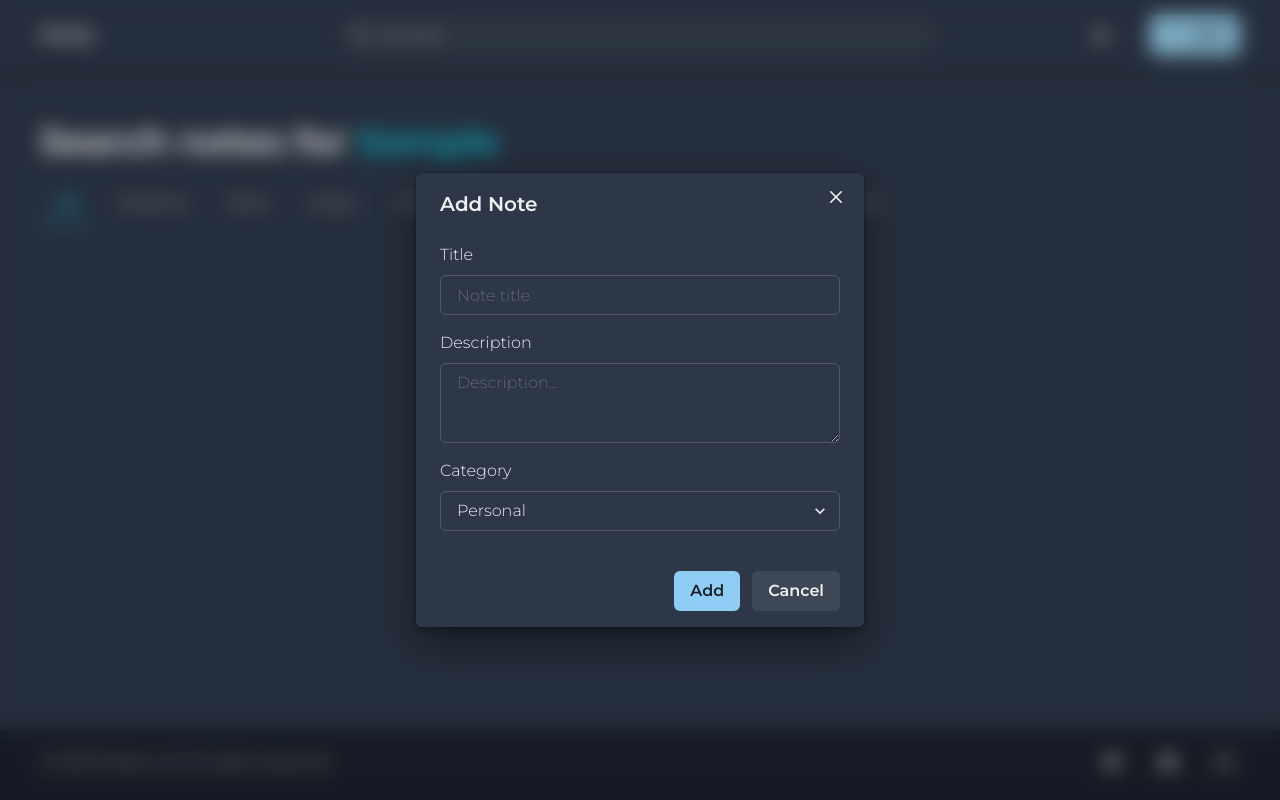
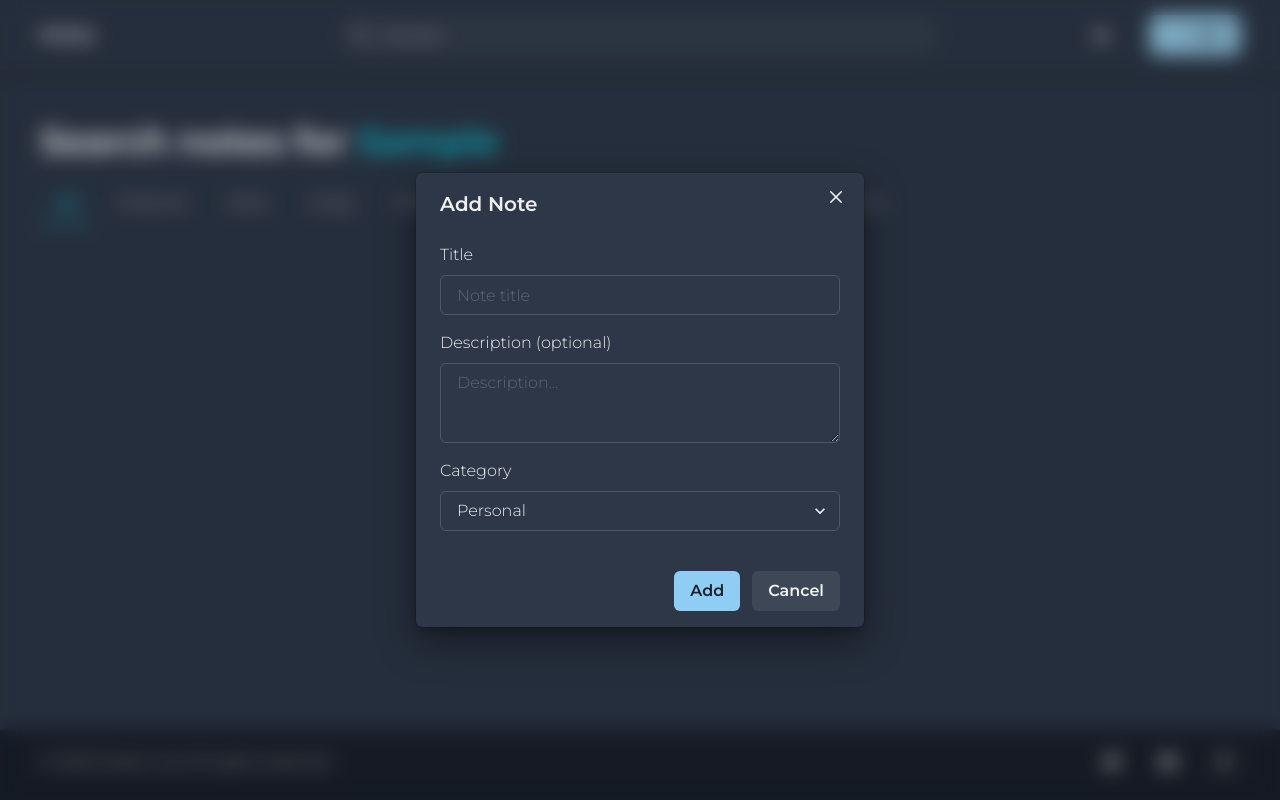
Before and after one commit to PhilParkerA/big-dev-soon-notely-freerun-3zcdnf, a React (Vite) app: page / in a window 1280 px wide. Both pictures are taken after typing "Sample" into the empty fields and a click on the button "Add". Built offline with nearby package versions, Linux system fonts and the light colour scheme.

Commit message:
Address AddForm error

```diff
--- a/src/components/AddForm.tsx
+++ b/src/components/AddForm.tsx
@@ -21,7 +21,7 @@ import { FieldValues, useForm } from "react-hook-form";
 import { MdAdd } from "react-icons/md";
 import { v4 as uuidv4 } from "uuid";
 import categories from "../constants/categories";
-import useNotesHook from "../hooks/useNotesHook";
+import useNotesHook, { Note } from "../hooks/useNotesHook";
 
 import { zodResolver } from "@hookform/resolvers/zod";
 import { z } from "zod";
@@ -31,10 +31,7 @@ const schema = z.object({
     .string()
     .min(3, { message: "Title must contain at least 3 characters" })
     .max(40),
-  description: z
-    .string()
-    .min(0)
-    .max(250),
+  description: z.string().min(0).max(250),
   category: z.enum(categories, {
     errorMap: () => ({ message: "Category is required." }),
   }),
@@ -73,8 +70,11 @@ const AddForm = () => {
   const onSubmit = (data: FieldValues) => {
     generateNewId();
     if (data) {
+      //Didn't use spread operator because of an error
       const newNote = {
-        ...data,
+        title: data.title,
+        description: data.description,
+        category: data.category,
         id: uniqueId,
         completed: false,
         date: new Date().toISOString().slice(0, 10),
@@ -127,7 +127,7 @@ const AddForm = () => {
               </FormControl>
 
               <FormControl mt={4}>
-                <FormLabel>Description</FormLabel>
+                <FormLabel>Description (optional)</FormLabel>
                 <Textarea
                   {...register("description")}
                   placeholder="Description..."
--- a/src/components/EditForm.tsx
+++ b/src/components/EditForm.tsx
@@ -36,10 +36,7 @@ const schema = z.object({
   title: z
     .string()
     .min(3, { message: "Title must contain at least 3 characters" }),
-  description: z
-    .string()
-    .min(0)
-    .max(250),
+  description: z.string().min(0).max(250),
   category: z.enum(categories, {
     errorMap: () => ({ message: "Category is required." }),
   }),
@@ -53,7 +50,6 @@ const EditForm = ({ note }: Props) => {
   const [hueRotation, setHueRotation] = useState(0);
   const { isOpen, onOpen, onClose } = useDisclosure();
   const toast = useToast();
-
 
   const OverlayOne = () => (
     <ModalOverlay
@@ -127,7 +123,7 @@ const EditForm = ({ note }: Props) => {
               </FormControl>
 
               <FormControl mt={4}>
-                <FormLabel>Description</FormLabel>
+                <FormLabel>Description (optional)</FormLabel>
                 <Textarea
                   {...register("description")}
                   defaultValue={note.description}
```
